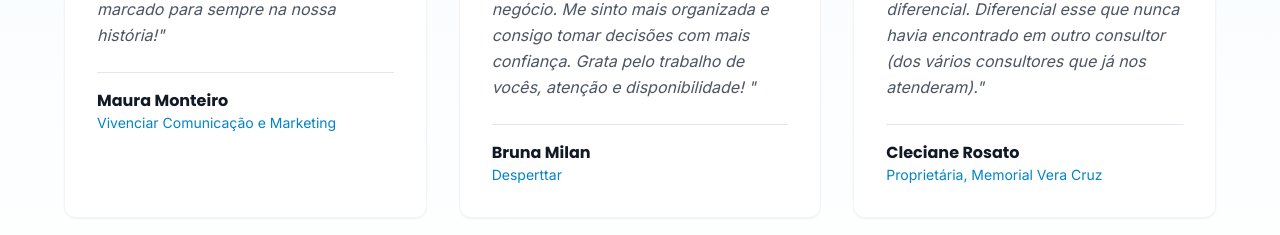
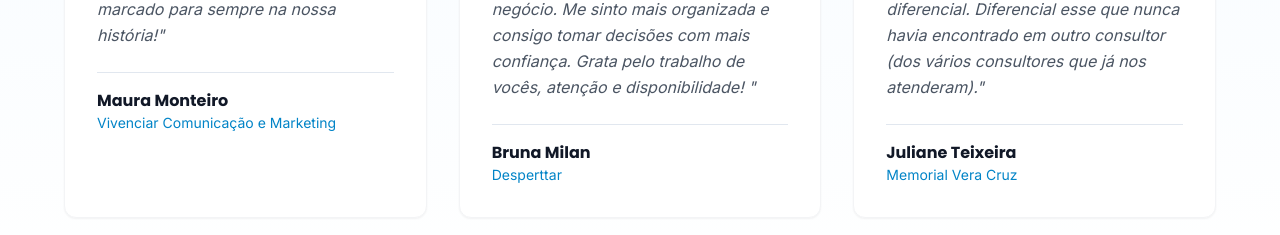
Before and after one commit to DevZipMateus/juliane-teixeira, a React (Vite) app: page /about in a window 1280 px wide. Shown: the part 4631-4866 px from the top of the page. Built offline with nearby package versions, Linux system fonts and the light colour scheme.

Commit message:
Code edited in Lovable Code Editor
Edited UI in Lovable

```diff
--- a/src/components/TestimonialsSection.tsx
+++ b/src/components/TestimonialsSection.tsx
@@ -18,8 +18,8 @@ const testimonials = [
     delay: 200
   },
   {
-    name: "Cleciane Rosato",
-    position: "Proprietária, Memorial Vera Cruz",
+    name: "Juliane Teixeira",
+    position: "Memorial Vera Cruz",
     content: "Gosto muito do trabalho que foi desenvolvido através da consultoria, tanto no diagnóstico quanto na consultoria mensal... Juliane é muito observadora, em alguns momentos ela visualiza demandas sem sequer termos comentado a respeito com ela. O que na minha opinião é um grande diferencial. Diferencial esse que nunca havia encontrado em outro consultor (dos vários consultores que já nos atenderam).",
     rating: 5,
     delay: 600
```
